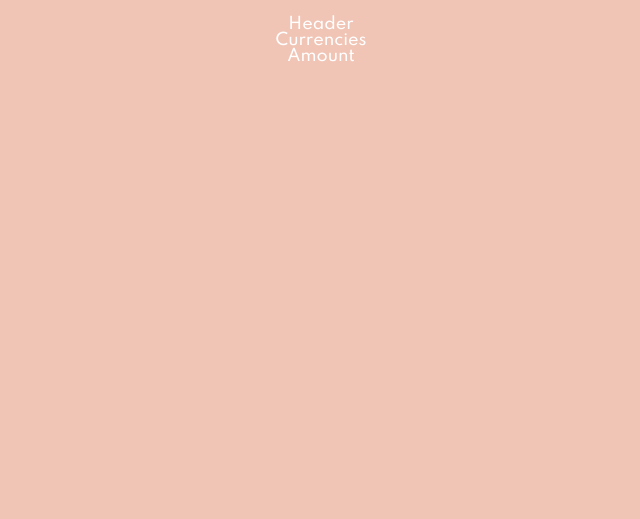
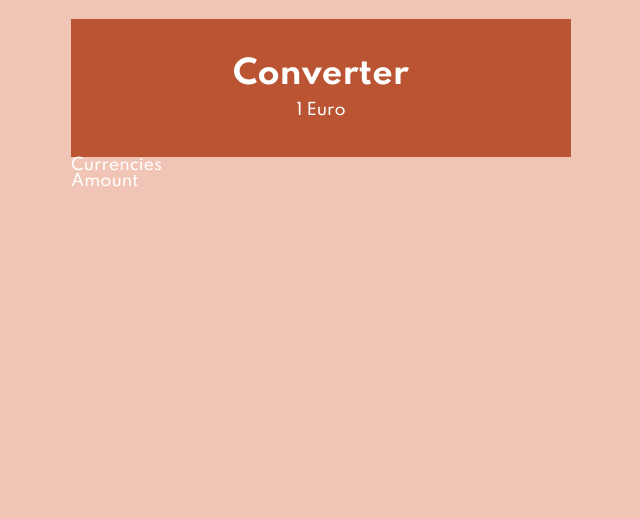
Before and after one commit to KillianCourvoisier/Spe-React-E04-converter-v1-killiancourvoisier, a React app: page / in a window 1280 px wide. Shown: the whole page, without its empty margins (319-959 px from the left). Built offline with nearby package versions, Linux system fonts and the light colour scheme.

Commit message:
Static header -done-

```diff
--- /dev/null
+++ b/src/components/Amount/index.js
@@ -0,0 +1,9 @@
+import React from 'react';
+import PropTypes from 'prop-types';
+import './style.scss';
+
+const Amount = () => (
+  <div>Amount</div>
+);
+
+export default Amount;
--- a/src/components/App/index.js
+++ b/src/components/App/index.js
@@ -3,15 +3,18 @@ import React from 'react';
 
 // == Import
 import './styles.css';
+import Amount from '../Amount';
+import Currencies from '../Currencies';
+import Header from '../Header';
 
 // == Composant
-const App = () => (
-  <div className="app">
-    <div>Header</div>
-    <div>Currencies</div>
-    <div>Amount</div>
+const Converter = () => (
+  <div className="converter">
+    <Header />
+    <Currencies />
+    <Amount />
   </div>
 );
 
 // == Export
-export default App;
+export default Converter;
--- a/src/components/App/styles.css
+++ b/src/components/App/styles.css
@@ -1,9 +1,6 @@
-.app {
+.converter {
   width: 500px;
+  height: 500px;
   margin: 1em auto;
-  text-align: center;
+  padding-top: 0.2em;
 }
-
-.app img {
-  max-width: 150px;
-}
--- /dev/null
+++ b/src/components/Currencies/index.js
@@ -0,0 +1,9 @@
+import React from 'react';
+import PropTypes from 'prop-types';
+import './style.scss';
+
+const Currencies = () => (
+  <div>Currencies</div>
+);
+
+export default Currencies;
--- /dev/null
+++ b/src/components/Header/index.js
@@ -0,0 +1,12 @@
+import React from 'react';
+import PropTypes from 'prop-types';
+import './style.scss';
+
+const Header = () => (
+  <div className="header">
+    <h1 className="header-title">Converter</h1>
+    <p className="header-amount">1 Euro</p>
+  </div>
+);
+
+export default Header;
--- /dev/null
+++ b/src/components/Header/style.scss
@@ -0,0 +1,17 @@
+@use 'src/styles/vars';
+
+.header {
+    background-color: vars.$color;
+    color: vars.$color-light;
+    padding: vars.$gutter *3;
+    text-align: center;
+
+    &-title {
+        font-size:2em;
+        font-weight: 700;
+    }
+    &-amount {
+        font: size 1.3em;
+        margin-top: vars.$gutter;
+    }
+}
```
Also changed, not shown: src/components/Amount/style.scss (added), src/components/Currencies/style.scss (added).
